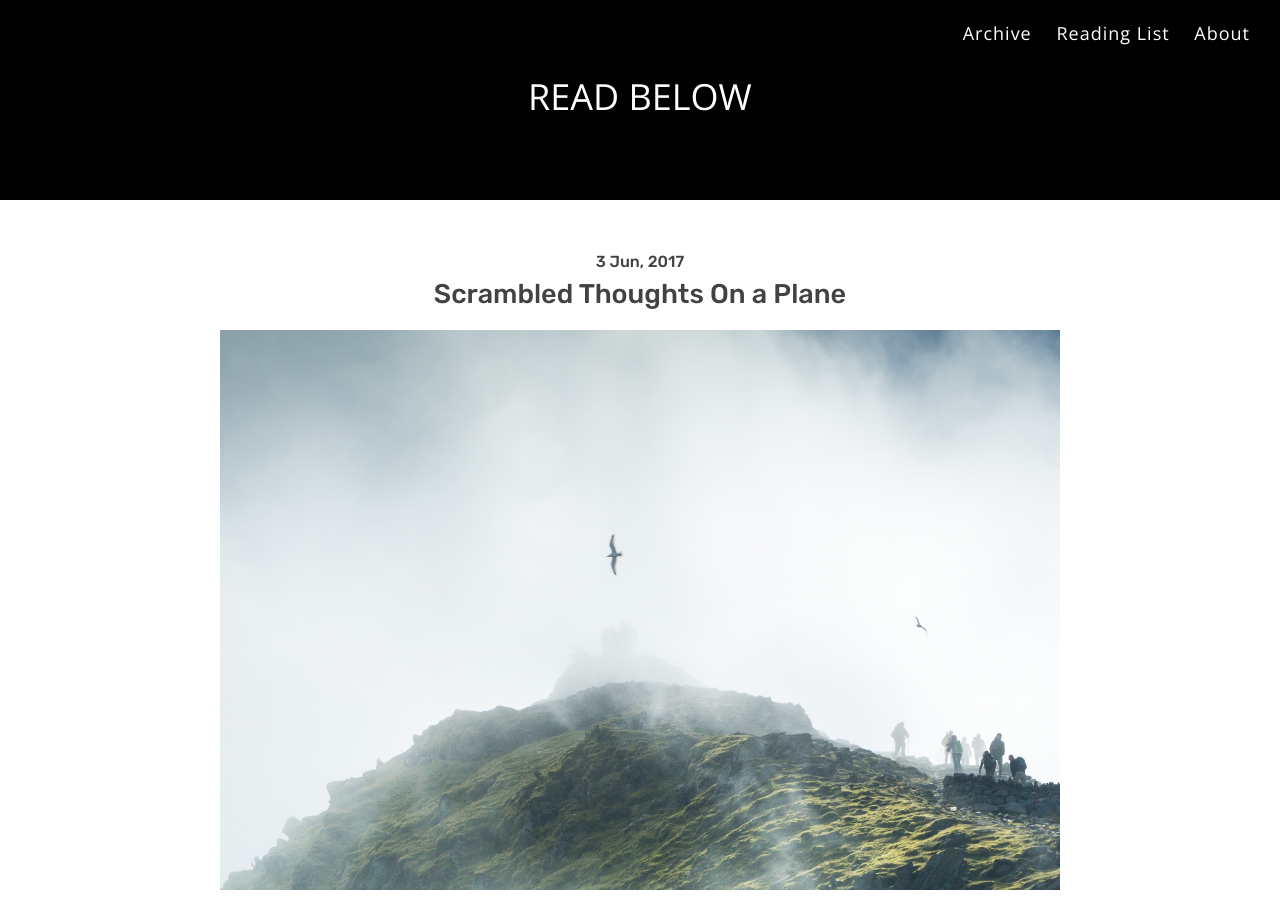
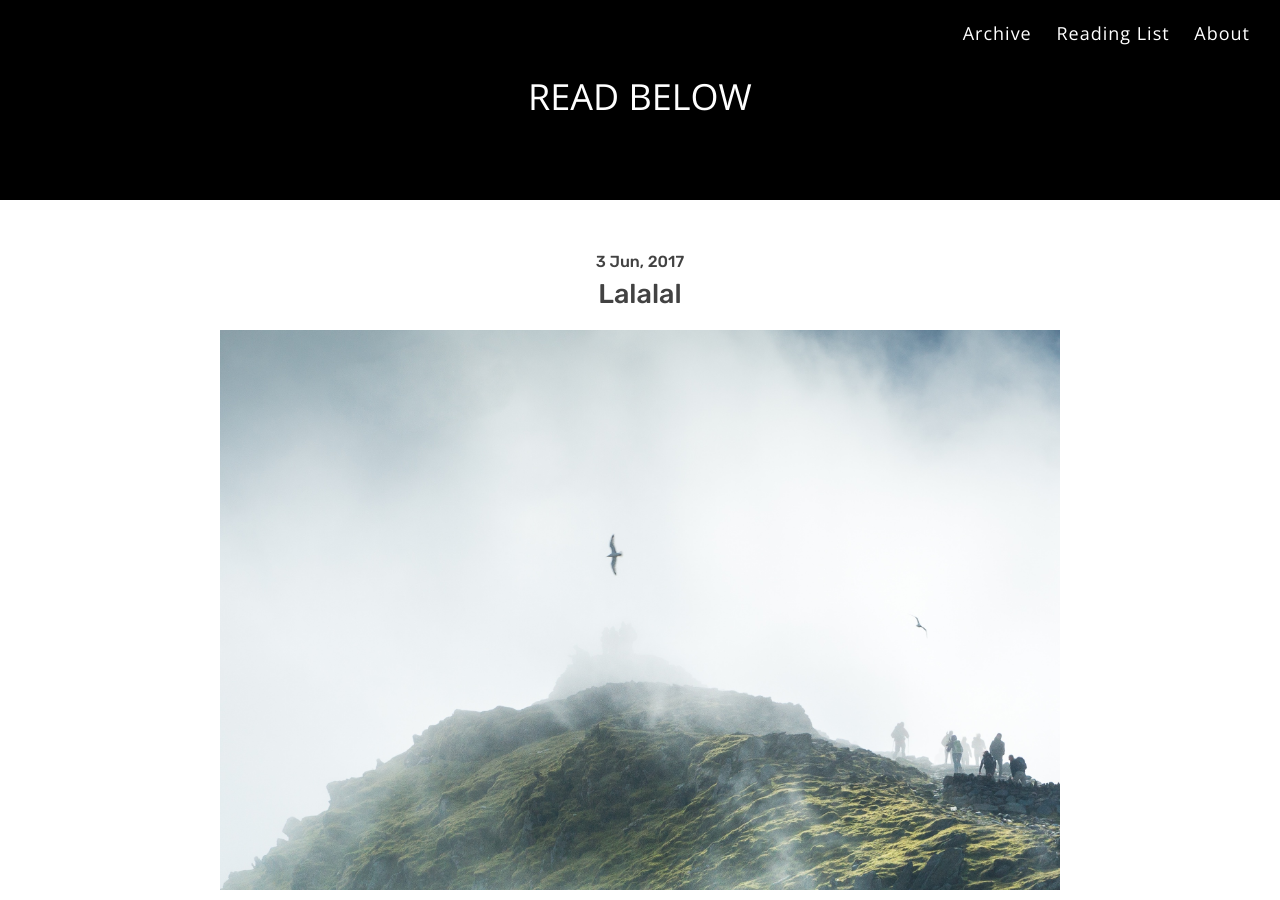
Before and after one commit to irenealgi/readbelow, a Jekyll site: the page built from _posts/2017-06-03-scrambled-thoughts-on-a-plane.md, in a window 1280 px wide and 900 px high. Built offline with Jekyll 4.4.1, drawn with Linux system fonts in a browser that asks for light colours; our own code applies the rules of GitHub Pages for plain Markdown files.

Commit message:
Update from Forestry.io - 2017-06-03-scrambled-thoughts-on-a-plane.md

```diff
--- a/_posts/2017-06-03-scrambled-thoughts-on-a-plane.md
+++ b/_posts/2017-06-03-scrambled-thoughts-on-a-plane.md
@@ -1,5 +1,5 @@
 ---
-title: Scrambled Thoughts On a Plane
+title: Lalalal
 date: '2017-06-03T15:06:49+00:00'
 label: ''
 ---
```
